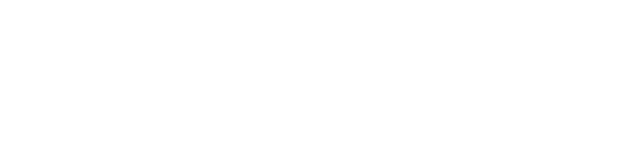
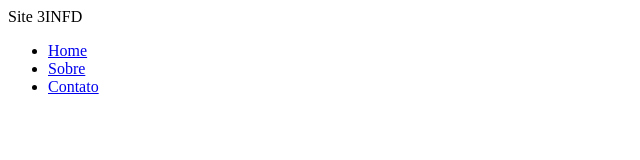
Before and after one commit to cibelesouza/site3infd, a plain HTML site: page index.html in a window 1280 px wide. Shown: the whole page, without its empty margins (0-640 px from the left). Drawn offline with Linux system fonts and the light colour scheme.

Commit message:
Criado menu

```diff
--- a/index.html
+++ b/index.html
@@ -4,6 +4,12 @@
 	<title>Site 3INFD</title>
 </head>
 <body>
+   Site 3INFD
+   <ul>
+   	<li><a href="home.html">Home</a></li>
+   	<li><a href="sobre.html">Sobre</a></li>
+   	<li><a href="contato.html">Contato</a></li>
 
+   </ul>
 </body>
 </html>
```
